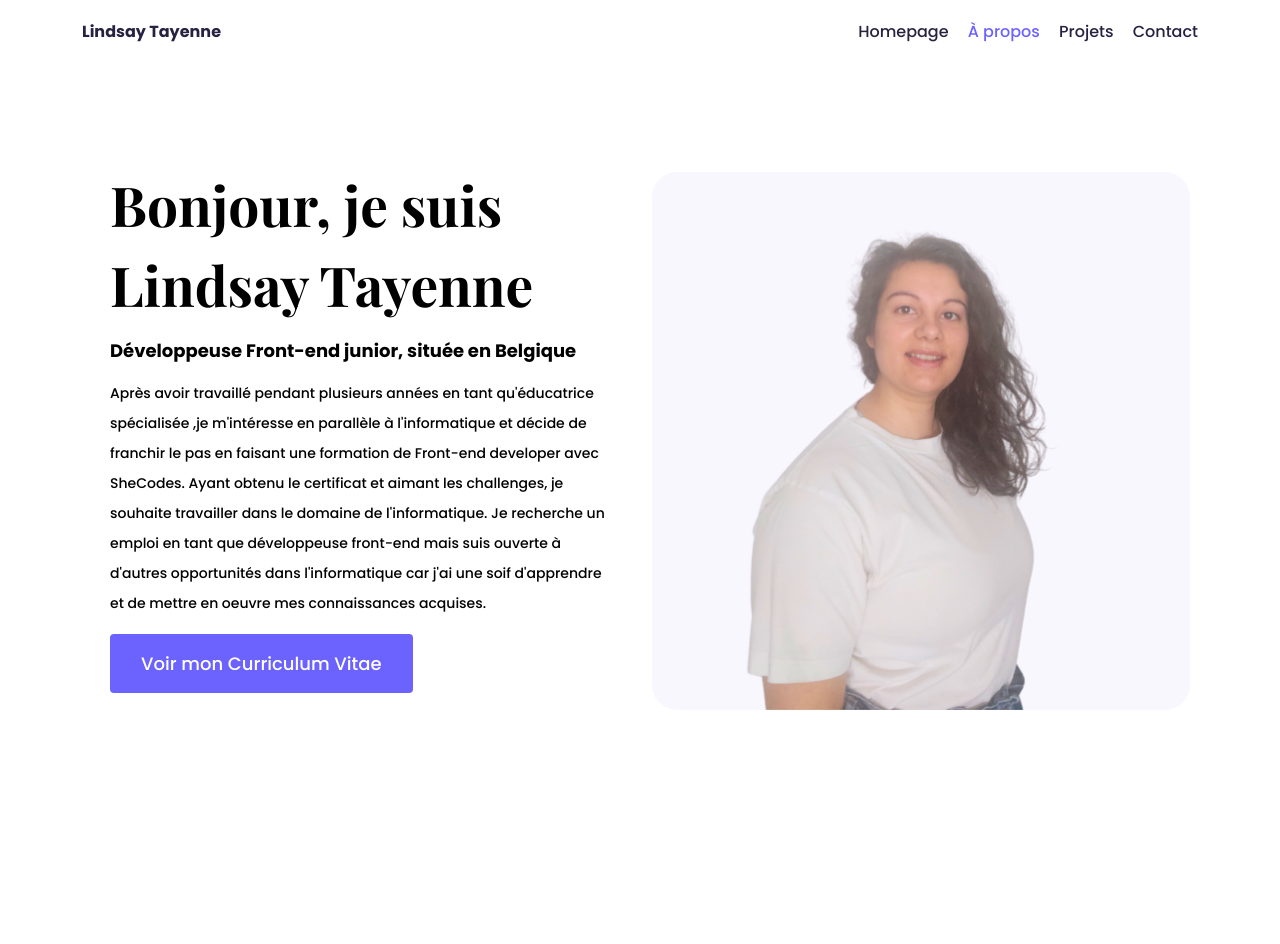
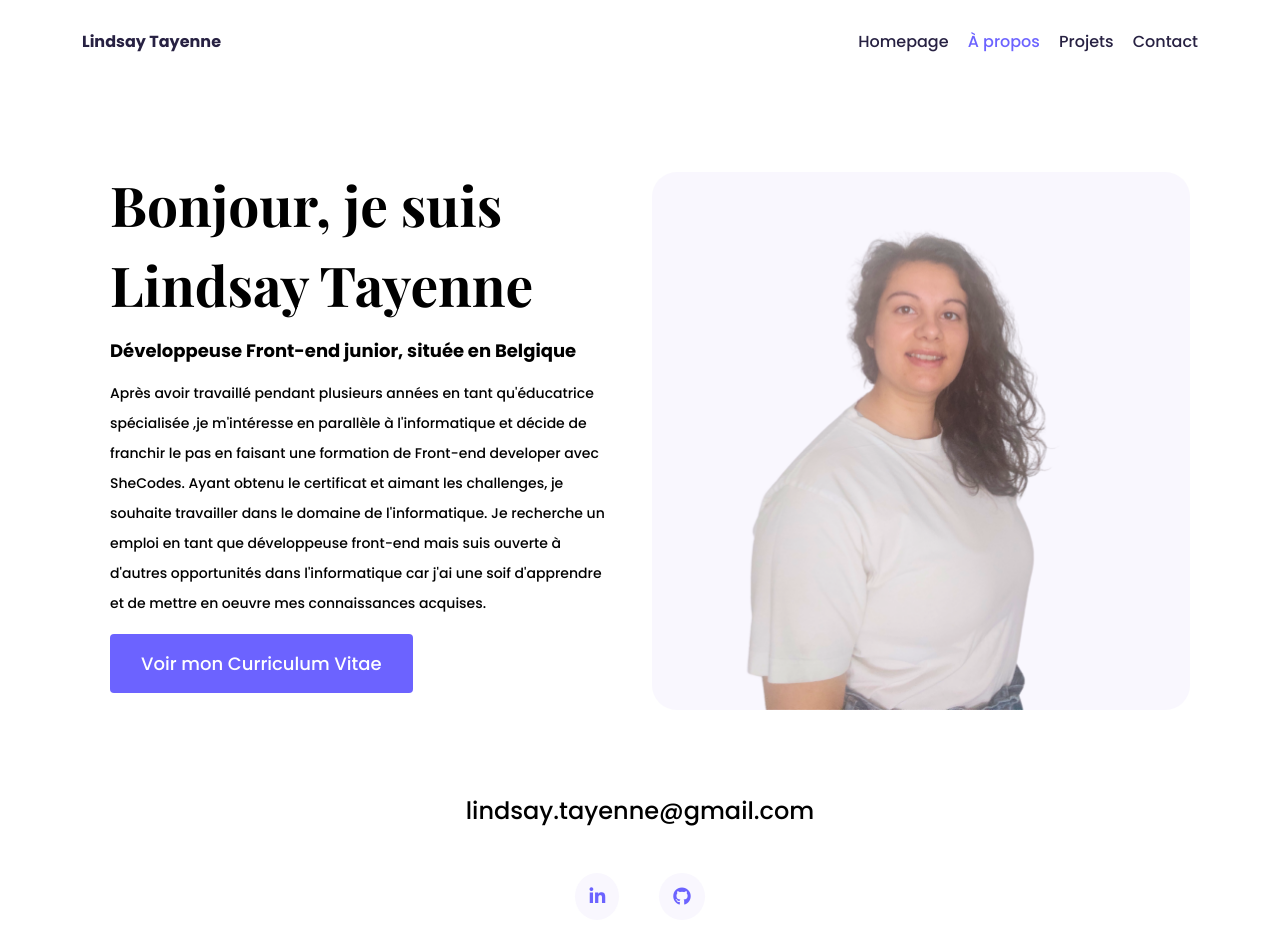
Before and after one commit to LindsayTayn/LindsayTayennePortfolio, a plain HTML site: page about.html in a window 1280 px wide. Before the commit the page ends 813 px from the top, so only its background shows below. Drawn offline with nearby package versions, Linux system fonts and the light colour scheme; a web font is replaced by a local one.

Commit message:
Added the footer

```diff
--- a/about.html
+++ b/about.html
@@ -76,6 +76,21 @@
           />
         </div>
       </div>
+      <footer>
+        <a
+          href="mailto:lindsay.tayenne@gmail.com"
+          class="email-link d-flex justify-content-center mb-4"
+          >lindsay.tayenne@gmail.com</a
+        >
+        <div class="social-links d-flex justify-content-center">
+          <a href="https://linkedin.com/in/lindsay-tayenne" target="_blank"
+            ><i class="fa-brands fa-linkedin-in"></i
+          ></a>
+          <a href="https://github.com/LindsayTayn" target="_blank"
+            ><i class="fa-brands fa-github"></i
+          ></a>
+        </div>
+      </footer>
     </div>
   </body>
 </html>
--- a/src/style.css
+++ b/src/style.css
@@ -36,7 +36,7 @@ p {
   line-height: 30px;
 }
 nav {
-  padding: 20px 0;
+  padding: 30px 0;
 }
 nav ul {
   margin: 0;
@@ -56,6 +56,9 @@ nav a {
 nav a:hover,
 nav li.active a {
   color: var(--branding-color);
+}
+footer {
+  margin: 80px 0;
 }
 
 .logo {
@@ -101,7 +104,7 @@ nav li.active a {
   padding: 120px 30px;
 }
 .content-container {
-  padding: 100px 20px;
+  padding: 80px 20px;
 }
 .content h1 {
   font-size: 55px;
@@ -125,6 +128,28 @@ nav li.active a {
 }
 .content-container img {
   border-radius: 25px;
+}
+.email-link {
+  text-decoration: none;
+  color: black;
+  font-size: 24px;
+}
+.email-link:hover {
+  color: var(--branding-color);
+}
+.social-links a {
+  margin: 20px;
+  color: var(--branding-color);
+  background-color: var(--secondary-color);
+  border-radius: 50%;
+  font-size: 18px;
+  padding: 10px 14px;
+}
+
+.social-links a:hover {
+  color: white;
+  background-color: var(--branding-color);
+  transition: all 100ms ease-in-out;
 }
 
 @media (max-width: 900px) {
```
Also changed, not shown: contact.html (+1 -1 lines), index.html (+20 -5 lines), work.html (+15 -0 lines).
